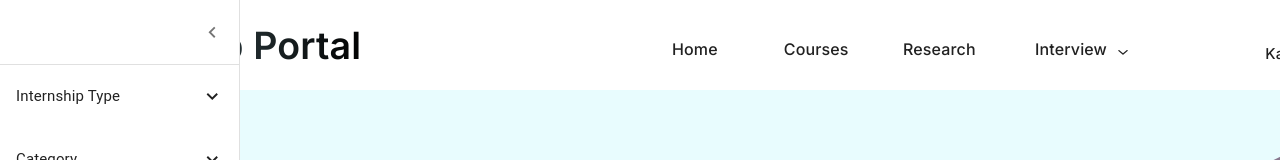
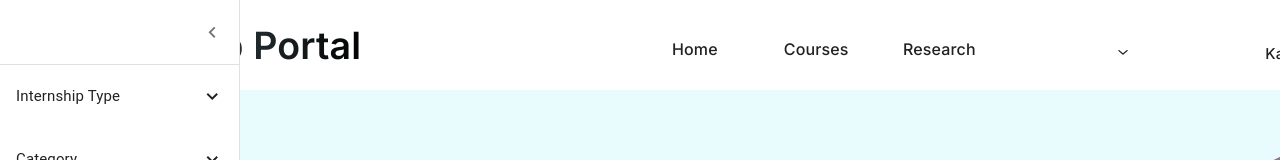
Before and after one commit to jigarsiddhpura/portal-frontend, a React (Create React App) app: page /Courses in a window 1280 px wide. Shown: the top 160 px of the page. Built offline with nearby package versions, Linux system fonts and the light colour scheme; a web font is replaced by a local one.

Commit message:
Routing done

```diff
--- a/src/App.js
+++ b/src/App.js
@@ -29,7 +29,7 @@ function App() {
           </Route>
           <Route path="/Courses" element={<> <Header/> <Courses/> <Footer/> </>}>
           </Route>
-          <Route path="/PostInternship" element={ <> <NavBar/> <PostInternship/>  </>}>
+          <Route path="/PostInternship" element={ <> <NavBarProfessor/> <PostInternship/>  </>}>
           </Route>
           <Route path="/postresearch" element={ <> <Header/> <PostResearch/>  <Footer/> </>}>
           </Route>
--- a/src/components/LandingPage.css
+++ b/src/components/LandingPage.css
@@ -1647,3 +1647,10 @@
   color: #74757e;
   font-family: Inter;
 }
+.registration2:hover{
+  color: #fff;
+  text-decoration: none;
+}
+.registration2{
+  color: #fff;
+}
--- a/src/components/LandingPage.jsx
+++ b/src/components/LandingPage.jsx
@@ -33,6 +33,7 @@ import ellipse11 from "../images/ellipse-11.svg"
 import ellipse12 from "../images/ellipse-12.svg"
 import ellipse14 from "../images/ellipse-14.svg"
 import NavBar from "../utility/landingNavBar";
+import { Link } from "react-router-dom";
 
 const LandingPage = () => {
   return (
@@ -92,7 +93,7 @@ const LandingPage = () => {
       </div>
       <button className="group-button">
         <div className="group-child13" />
-        <div className="get-started">Get Started</div>
+        <div className="get-started"><Link to="/Signup" className="registration2">Get Started</Link></div>
       </button>
       <button className="rectangle-parent1">
         <div className="group-child14" />
--- a/src/utility/NavBar.css
+++ b/src/utility/NavBar.css
@@ -43,6 +43,13 @@ line-height: 1.1875rem;
 top: 2.5625rem;
 color: #212121;
 
+}
+.courses:hover,.home:hover,.research:hover, .interview:hover, .username:hover,.user-name1:hover{
+    text-decoration: none;
+    color: #212121;
+}
+.user-name1{
+    color: #212121;
 }
 
 .home{
--- a/src/utility/NavBar.jsx
+++ b/src/utility/NavBar.jsx
@@ -1,6 +1,7 @@
 import React from 'react'
 import './NavBar.css'
 import dropdown from "../images/dropdown.svg"
+import { Link } from 'react-router-dom'
 
 const NavBar = () => {
   return (
@@ -8,12 +9,12 @@ const NavBar = () => {
         <ul>
           <li className='logo'>Internship Portal</li>
           <li className='home'>Home</li>
-          <li className='courses'>Courses</li>
-          <li className='research'>Research</li>
-          <li className='interview'>Interview</li>
+          <li ><Link to="/Courses"className='courses'>Courses</Link></li>
+          <li><Link to="/applyresearch" className='research'>Research</Link></li>
+          {/* <li><Link to="/Courses" className='interview'>Interview</Link></li> */}
           <img src={dropdown} className='dropdown'></img>
-          <li className='username'>Kashish Gandhi</li>
-          <li className='profile-pic'></li>
+          <li className='username'><Link to="/UserProfile" className='user-name1'>Kashish Gandhi</Link></li>
+          <Link to="/UserProfile"> <li className='profile-pic'></li></Link>
         </ul>
       </div>
 
--- a/src/utility/NavBarProfessor.css
+++ b/src/utility/NavBarProfessor.css
@@ -12,7 +12,14 @@ background: #FFFFFF;
 li{
     list-style: none;
 }
-
+.post-professor1,.username-professor1{
+    color: #212121;
+    text-decoration: none;
+}
+.post-professor1:hover,.username-professor1:hover{
+    color: #212121;
+    text-decoration: none;
+}
 .logo{
     width: 21.125rem;
 height: 3rem;
--- a/src/utility/NavBarProfessor.jsx
+++ b/src/utility/NavBarProfessor.jsx
@@ -1,6 +1,7 @@
 import React from 'react'
 import './NavBarProfessor.css'
 import dropdown from "../images/dropdown.svg"
+import { Link } from 'react-router-dom'
 
 const NavBarProfessor = () => {
   return (
@@ -10,10 +11,10 @@ const NavBarProfessor = () => {
           <li className='logo'>Internship Portal</li>
 
           <li className='home-professor'>Home</li>
-         <li className='post-professor'>Post Internships/Research paper</li>
+         <li className='post-professor'><Link to="/PostInternship"  className='post-professor1'>Post Internships/Research paper</Link></li>
            <img src={dropdown} className='dropdown-professor'></img>
-           <li className='username-professor'>Kashish Gandhi</li>
-         <li className='profile-pic-professor'></li>
+           <li className='username-professor'><Link to="/ProfessorProfile" className='username-professor1'>Kashish Gandhi</Link></li>
+           <Link to="/ProfessorProfile"><li className='profile-pic-professor'></li> </Link>
         </ul>
       </div>
 
--- a/src/utility/landingNavBar.css
+++ b/src/utility/landingNavBar.css
@@ -107,3 +107,16 @@ background: linear-gradient(90deg, #57737A 0%, #000000 100%);
 background-clip: text;
 text-fill-color: transparent;
 }
+
+.log-in1:hover,.registration1:hover{
+  text-decoration: none;
+  color: #212121;
+}
+
+.log-in1{
+  color: #212121;
+}
+
+.registration1{
+  color: #fff;
+}
--- a/src/utility/landingNavBar.jsx
+++ b/src/utility/landingNavBar.jsx
@@ -1,5 +1,6 @@
 import React from 'react'
 import "./landingNavBar.css"
+import { Link } from 'react-router-dom'
 
 const landingNavBar = () => {
   return (
@@ -7,13 +8,12 @@ const landingNavBar = () => {
     <nav className="rectangle-parent">
     <div className="group-child" />
     <div className="home">{`Home `}</div>
-    <div className="courses">Courses</div>
-    <div className="research">Research</div>
-    <div className="interview">Interview</div>
-    <div className="log-in">Log in</div>
+    <div><Link to="/Courses"className='courses'>Courses</Link></div>
+    <div><Link to="/applyresearch" className='research'>Research</Link></div>
+    <div className="log-in"><Link to="/Login" className="log-in1">Log in</Link></div>
     <button className="rectangle-group">
       <div className="group-item" />
-      <div className="registration">Registration</div>
+      <div className="registration"><Link to="/Signup" className="registration1">Registration</Link></div>
     </button>
     <div className="logo">Internship Portal</div>
   </nav>
```
